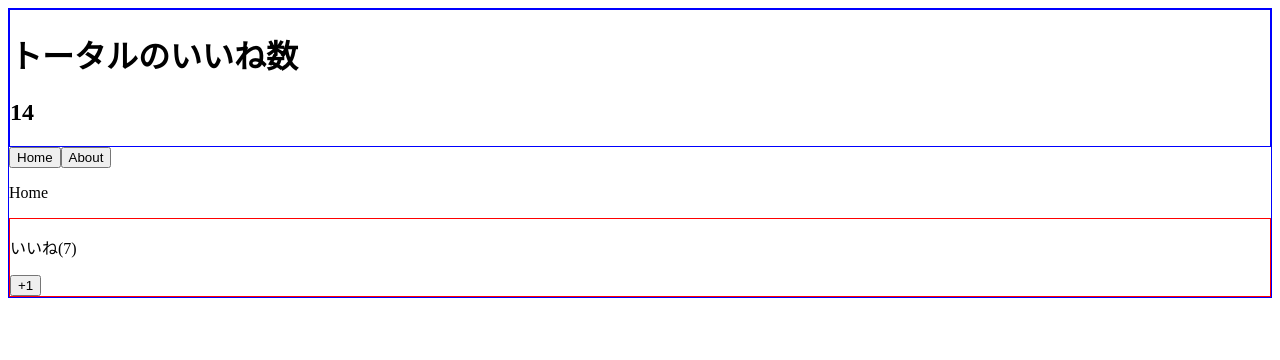
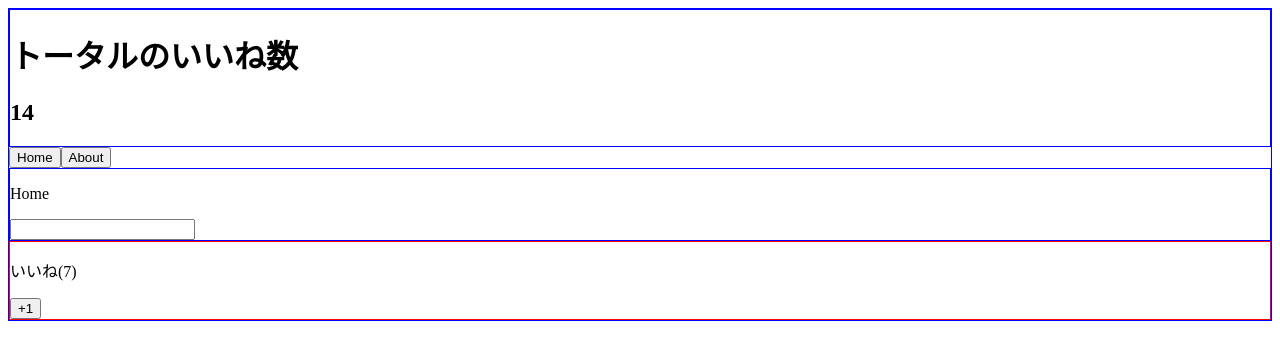
Before and after one commit to junichiseki0831/vue_project, a Vue app: page / in a window 1280 px wide. Shown: the top 360 px of the page. Built offline with nearby package versions, Linux system fonts and the light colour scheme.

Commit message:
動的コンポーネントにkeep-aliveを追加。

```diff
--- a/src/App.vue
+++ b/src/App.vue
@@ -13,7 +13,11 @@
     <button @click="currentComponent = 'Home'">Home</button>
     <button @click="currentComponent = 'About'">About</button>
     <!-- componentタグとis属性で表示するコンポーネントを動的に変更する。 -->
-    <component :is="currentComponent"></component>
+    <!-- keep-aliveは動的コンポーネントで切り替えのたびにインスタンス削除されることを防ぐ。 -->
+    <keep-alive>
+      <component :is="currentComponent"></component>
+    </keep-alive>
+
     <!-- グローバル登録した<LikeNumber>を使用する。 -->
     <!-- :total-number="number" 親から取得した値を動的に描画する。 -->
     <!-- @my-click="number = $eventt"     子から取得した取得した値を$eventで取得し{{ number }}（data:number)に反映する。 -->
--- a/src/components/Home.vue
+++ b/src/components/Home.vue
@@ -1,3 +1,6 @@
 <template>
-  <p>Home</p>
+  <div>
+    <p>Home</p>
+    <input type="text">
+  </div>
 </template>
```
